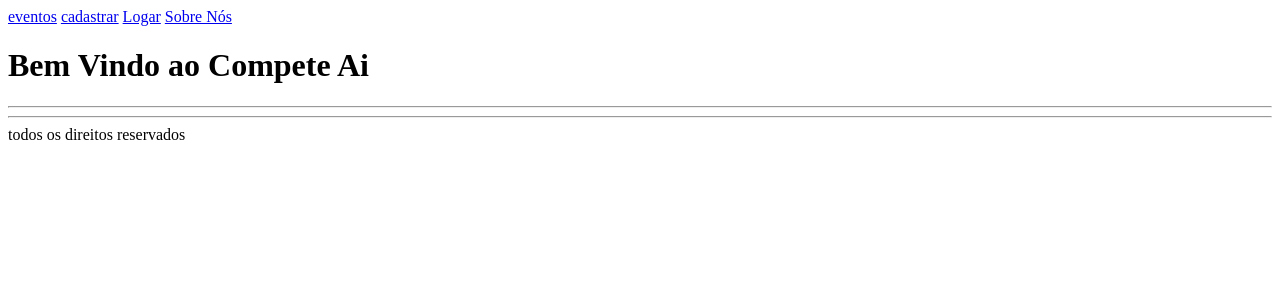
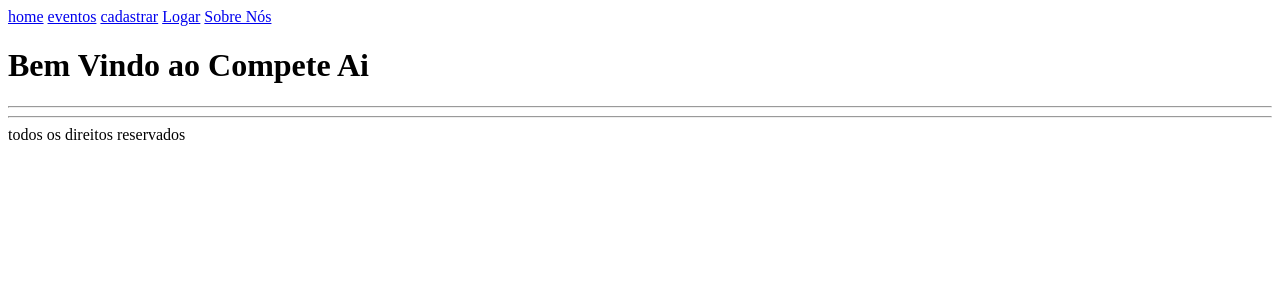
Before and after one commit to derickWilson/compete_ai, a PHP site: page / in a window 1280 px wide. Shown: the top 300 px of the page. Run offline with PHP 8.4, Linux system fonts and the light colour scheme.

Commit message:
atualizado os menus

```diff
--- a/menu/menu.php
+++ b/menu/menu.php
@@ -1,5 +1,6 @@
 <header>
     <nav>
+        <a href="index.php">home</a>
         <a href="eventos.php">eventos</a>
         <a href="cadastro.php">cadastrar</a>
         <a href="login.php">Logar</a>
--- a/menu/menu_admin.php
+++ b/menu/menu_admin.php
@@ -1,5 +1,6 @@
 <header>
     <nav>
+        <a href="index.php">home</a>
         <a href="eventos.php">Eventos</a>
         <a href="../pagina_pessoal.php">Página pessoal</a>
         <a href="admin/painel_administrativo.php">Painel Administrativo</a>
--- a/menu/menu_pessoal.php
+++ b/menu/menu_pessoal.php
@@ -1,5 +1,6 @@
 <header>
     <nav>
+        <a href="index.php">home</a>
         <a href="eventos.php">eventos</a>
         <a href="pagina_pessoal.php">Página pessoal</a>
         <a href="eventos_cadastrados.php">Eventos Cadastrdos</a>
```
